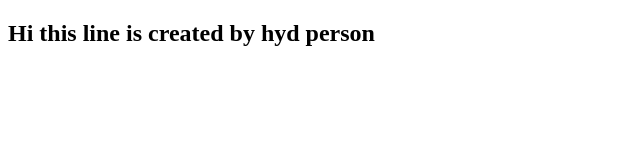
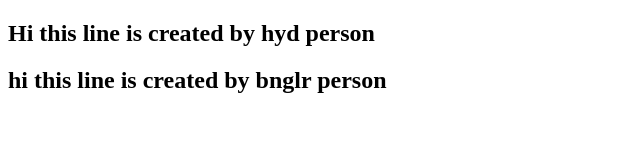
Before and after one commit to kishore-5583/git2, a plain HTML site: page index.html in a window 1280 px wide. Shown: the whole page, without its empty margins (0-640 px from the left). Drawn offline with Linux system fonts and the light colour scheme.

Commit message:
commited by Benglore person

```diff
--- a/index.html
+++ b/index.html
@@ -7,5 +7,6 @@
 </head>
 <body>
      <h2>Hi this line is created by hyd person</h2>
+     <h2>hi this line is created by bnglr person</h2>
 </body>
 </html>
```
